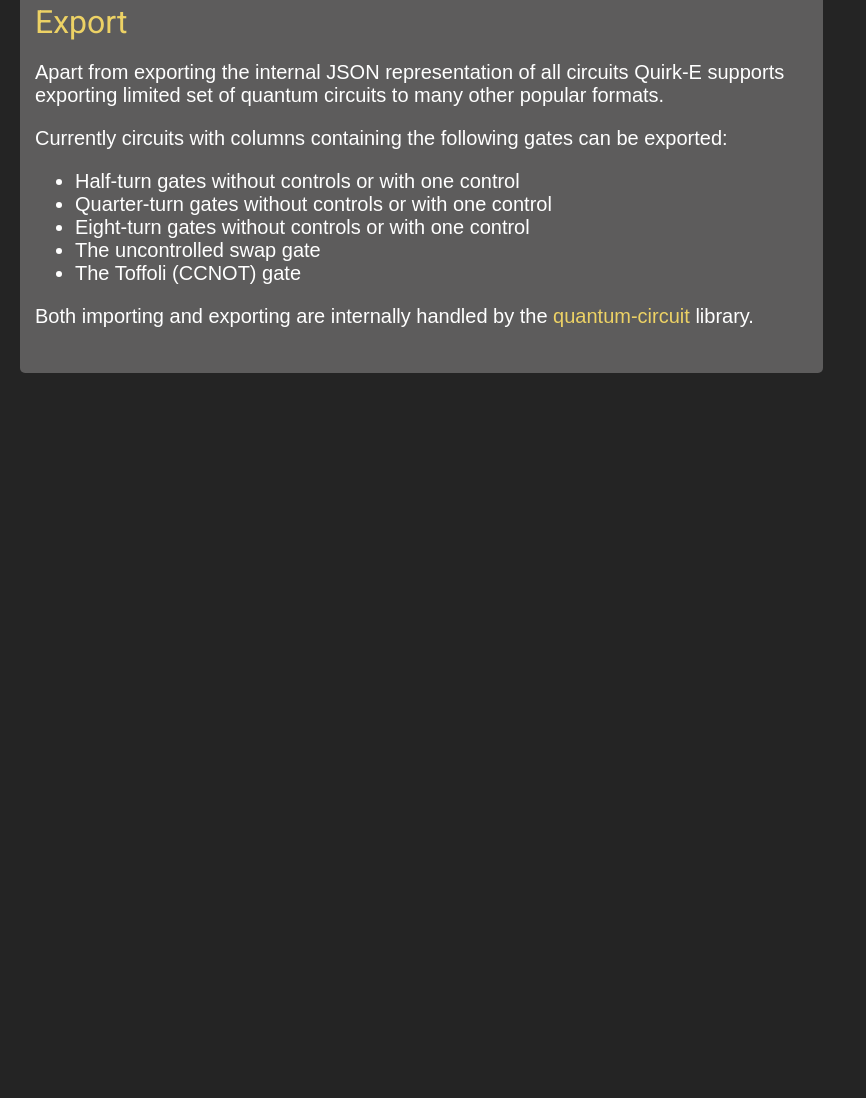
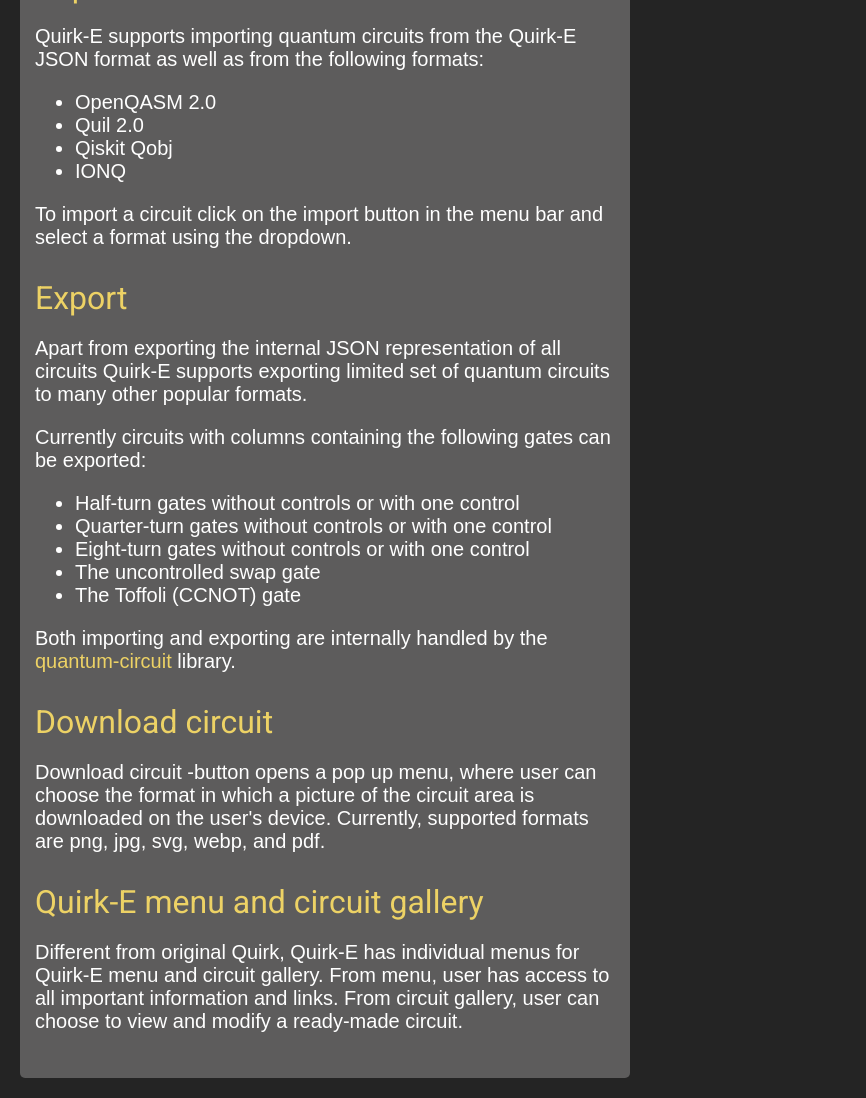
Before and after one commit to grageragarces/Quirk-E, a website: page html/guide.html in a window 1280 px wide. Shown: the part 1976-3074 px from the top of the page, without its empty margins (0-866 px from the left). Before the commit the page ends 2369 px from the top, so only its background shows below. Drawn offline with Linux system fonts and the light colour scheme; files whose address does not match are found by name.

Commit message:
add download and circuit gallery to user guide

```diff
--- a/html/guide.html
+++ b/html/guide.html
@@ -70,7 +70,7 @@
             gap: 20px;
         }
         .column {
-            flex: 2;
+            flex: 1;
             background-color: var(--section-bg-dark);
             padding: 15px;
             border-radius: 5px;
@@ -283,6 +283,16 @@
                     <p>Both importing and exporting are internally handled by the <a href="https://github.com/quantastica/quantum-circuit">quantum-circuit</a> library.</p>
                 </div>
 
+                <div class="section">
+                    <div class="section-title" id="download">Download circuit</div>
+                    <p>Download circuit -button opens a pop up menu, where user can choose the format in which a picture of the circuit area is downloaded on the user's device. Currently, supported formats are png, jpg, svg, webp, and pdf. </p>
+                </div>
+
+                <div class="section">
+                    <div class="section-title" id="menu-and-gallery">Quirk-E menu and circuit gallery</div>
+                    <p>Different from original Quirk, Quirk-E has individual menus for Quirk-E menu and circuit gallery. From menu, user has access to all important information and links. From circuit gallery, user can choose to view and modify a ready-made circuit. </p>
+                </div>
+
             </div>
             <div class="images">
                 <img id="darkUI" src="../doc/quirk-e-dark.png" alt="dark user interface">
```
